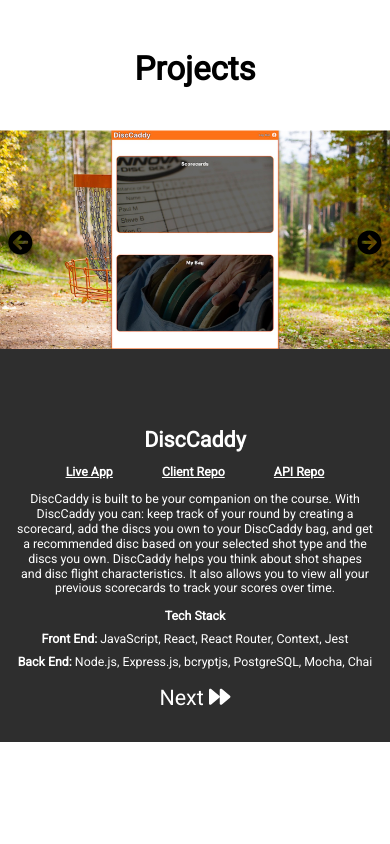
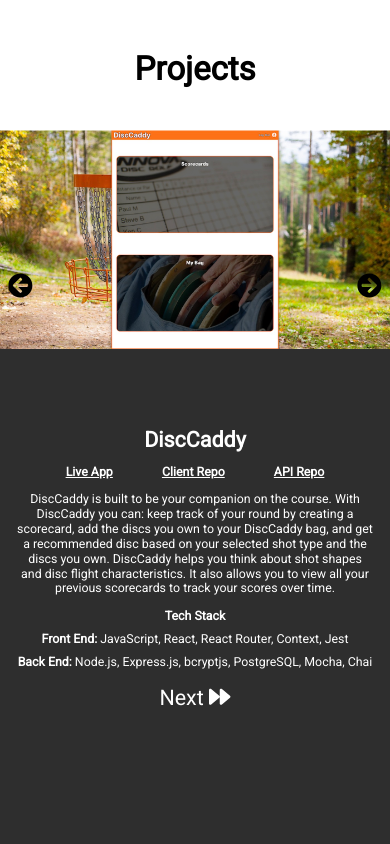
Before and after one commit to jgbowser/John_Bowser-Full_Stack_Developer, a React (Create React App) app: page / in a window 390 px wide. Shown: the part 2920-3764 px from the top of the page. Built offline with nearby package versions, Linux system fonts and the light colour scheme.

Commit message:
projects styling done for now. TODO: media queries

```diff
--- a/src/Components/ProjectScreen/ProjectScreen.css
+++ b/src/Components/ProjectScreen/ProjectScreen.css
@@ -1,10 +1,10 @@
 .ProjectScreen {
   display: inline-block;
   position: absolute;
+  min-height: 100vh;
   margin: 0;
   padding: 0;
   background-color: rgb(46, 46, 46);
-  overflow-y: visible;
 }
 
 .ProjectScreen__image {
@@ -59,7 +59,7 @@
 
 .content__next {
   color: white;
-  padding: 15px;
+  padding: 15px 0 0 0;
   font-size: 1.3rem;
 }
 
```
